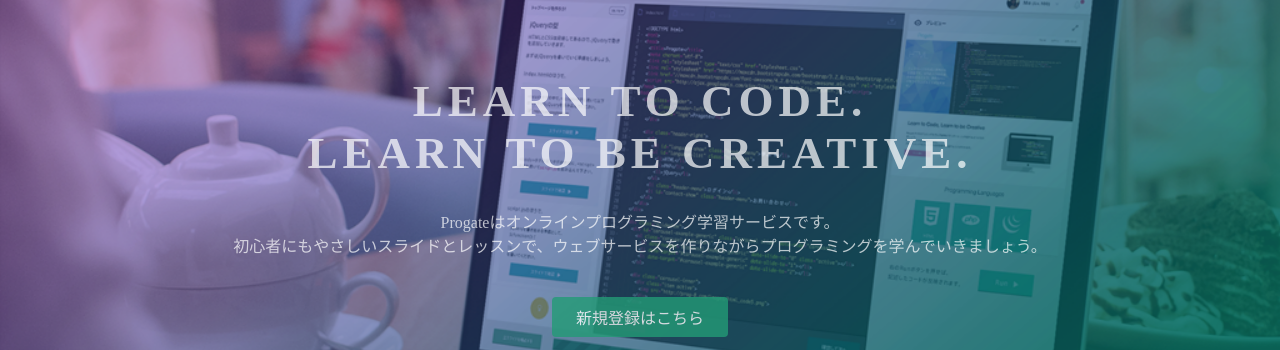
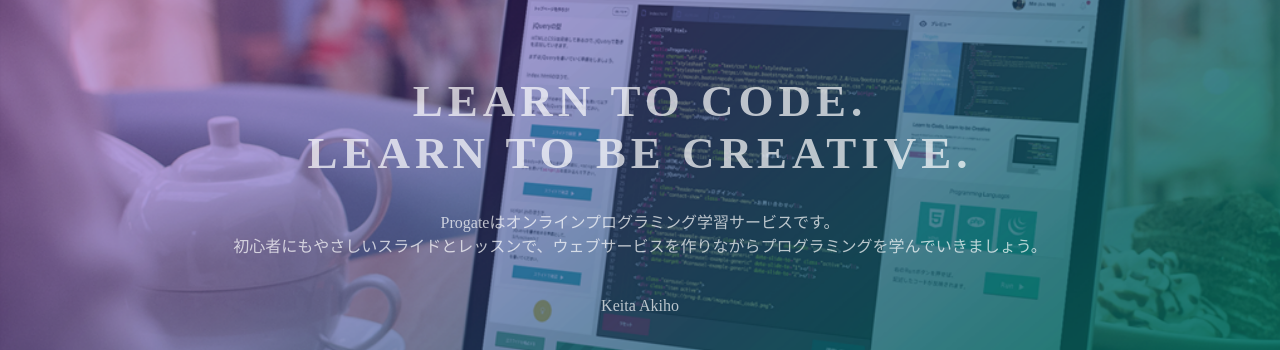
Before and after one commit to K-Akiho/K-Akiho.github.io, a plain HTML site: page index.html in a window 1280 px wide. Shown: the part 135-485 px from the top of the page. Drawn offline with Linux system fonts and the light colour scheme.

Commit message:
Update index.html

```diff
--- a/index.html
+++ b/index.html
@@ -25,6 +25,7 @@
     <div class="container">
       <h1>LEARN TO CODE.<br>LEARN TO BE CREATIVE.</h1>
       <p>Progateはオンラインプログラミング学習サービスです。<br>初心者にもやさしいスライドとレッスンで、ウェブサービスを作りながらプログラミングを学んでいきましょう。</p>
+      <p> Keita Akiho </p>
       <div class="btn-wrapper">
         <a href="#" class="btn signup">新規登録はこちら</a>
         <p>or</p>
```
